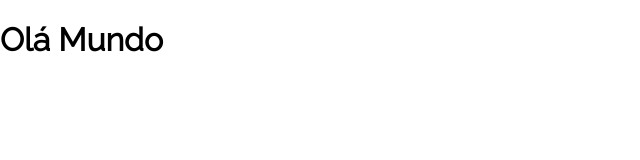
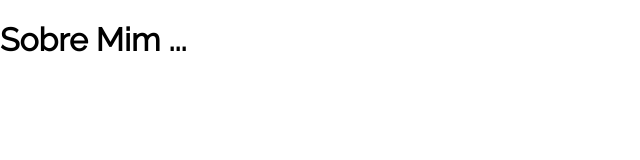
Before and after one commit to surykt/ola-mundo, a React (Create React App) app: page /about-me in a window 1280 px wide. Shown: the top 160 px of the page, without its empty margins (0-640 px from the left). Built offline with nearby package versions, Linux system fonts and the light colour scheme; the HTML template or start-up script is replaced by a standard one.

Commit message:
Add routes to app

```diff
--- a/src/App.js
+++ b/src/App.js
@@ -1,6 +1,16 @@
+import { BrowserRouter, Routes, Route } from "react-router-dom";
+import AboutMe from "./Pages/AboutMe";
+import Home from "./Pages/Home";
+
 function App() {
   return (
-    <h1>Olá Mundo</h1>
+    <BrowserRouter>
+      <Routes>
+        <Route path="/" element={<Home />} />
+        <Route path="/about-me" element={<AboutMe />} />
+        <Route path="*" element={<div>Página não encontrada</div>} />
+      </Routes>
+    </BrowserRouter>
   );
 }
 
--- /dev/null
+++ b/src/Pages/AboutMe/index.jsx
@@ -0,0 +1,5 @@
+import React from "react";
+
+export default function AboutMe() {
+  return <h1>Sobre Mim ... </h1>;
+}
--- /dev/null
+++ b/src/Pages/Home/index.jsx
@@ -0,0 +1,5 @@
+import React from "react";
+
+export default function Home() {
+  return <h1>Olá Mundo</h1>;
+}
```
